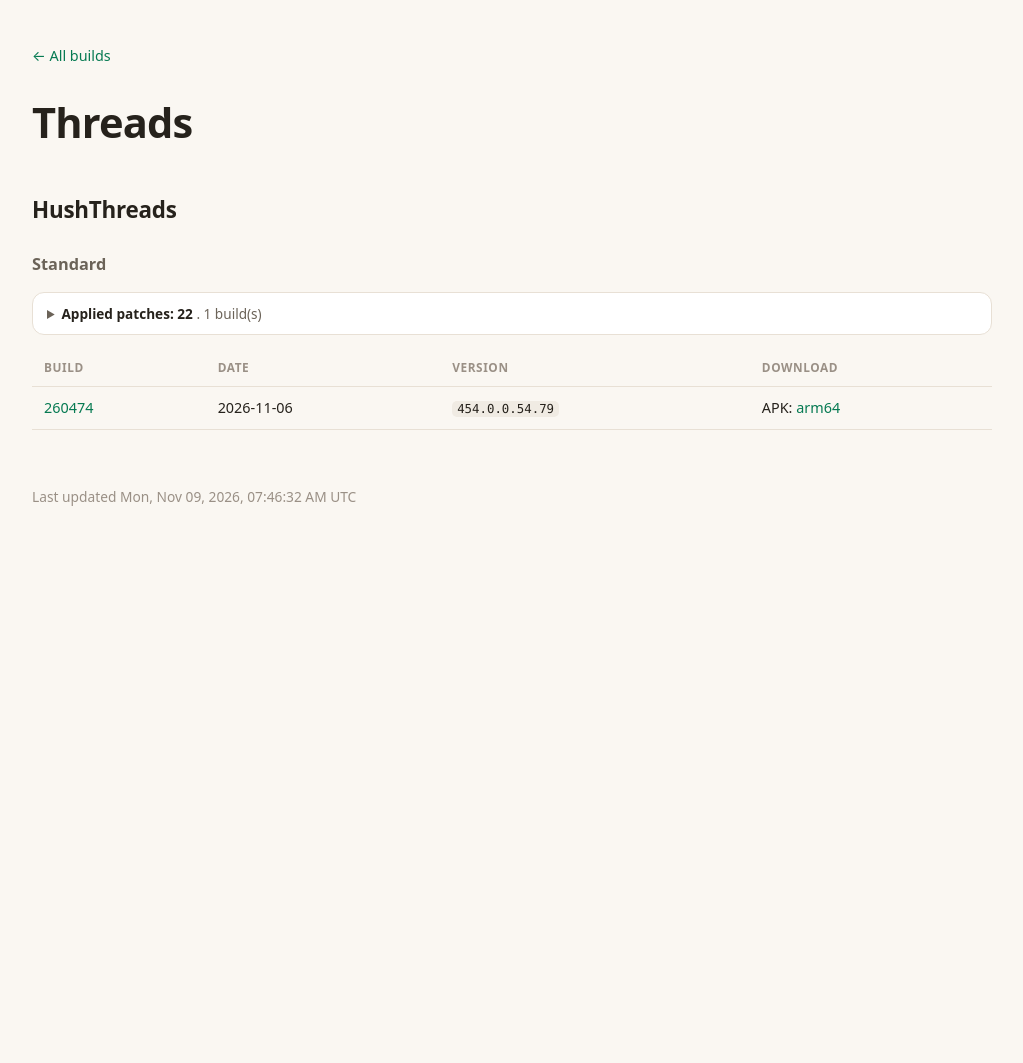
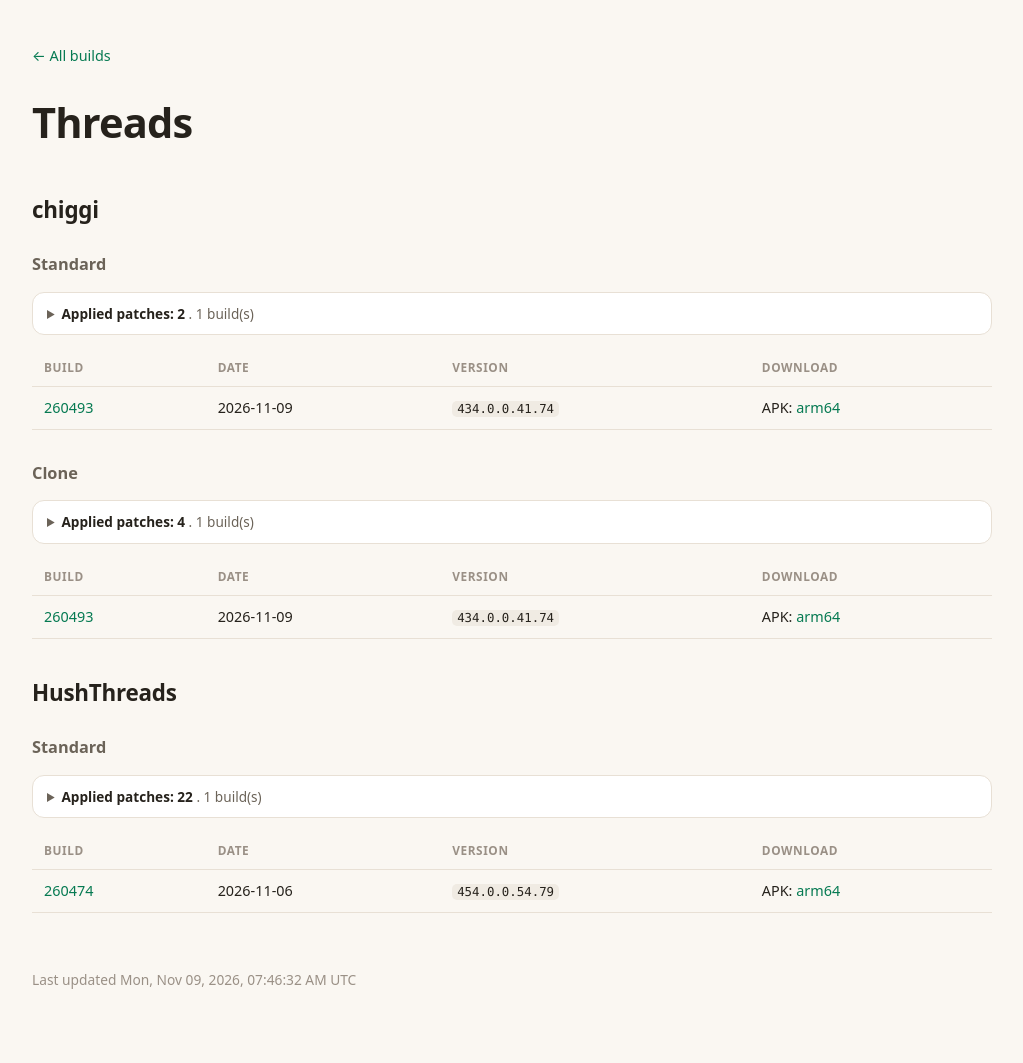
Before and after one commit to nullcpy/archive, a Jekyll site: the page built from apps/threads/index.md, in a window 1280 px wide. Shown: the whole page, without its empty margins (128-1151 px from the left). Built offline with Jekyll 4.4.1, drawn with Linux system fonts in a browser that asks for light colours; before the commit the page ends 900 px from its top, so only the background shows below that.

Commit message:
chore: rebuild the archive Pages surface [skip ci]

```diff
--- a/apps/threads/index.md
+++ b/apps/threads/index.md
@@ -3,6 +3,36 @@ title: Threads
 ---
 
 # Threads
+
+## chiggi
+
+### Standard
+
+<details><summary><b>Applied patches: 2</b> . 1 build(s)</summary>
+<ul>
+<li>Hide ads</li>
+<li>Remove AD_ID permission</li>
+</ul>
+</details>
+
+| Build | Date | Version | Download |
+|---|---|---|---|
+| [260493](https://github.com/nullcpy/archive/releases/tag/260493) | 2026-11-09 | `434.0.0.41.74` | APK: [arm64](https://github.com/nullcpy/archive/releases/download/260493/threads-chiggi-v434.0.0.41.74-arm64-v8a.apk) |
+
+### Clone
+
+<details><summary><b>Applied patches: 4</b> . 1 build(s)</summary>
+<ul>
+<li>Change app name</li>
+<li>Change package name</li>
+<li>Hide ads</li>
+<li>Remove AD_ID permission</li>
+</ul>
+</details>
+
+| Build | Date | Version | Download |
+|---|---|---|---|
+| [260493](https://github.com/nullcpy/archive/releases/tag/260493) | 2026-11-09 | `434.0.0.41.74` | APK: [arm64](https://github.com/nullcpy/archive/releases/download/260493/threads-chiggi-clone-v434.0.0.41.74-arm64-v8a.apk) |
 
 ## HushThreads
 
```
Also changed, not shown: apps/truecaller/index.md (+2 -1 lines), index.md (+8 -8 lines).
